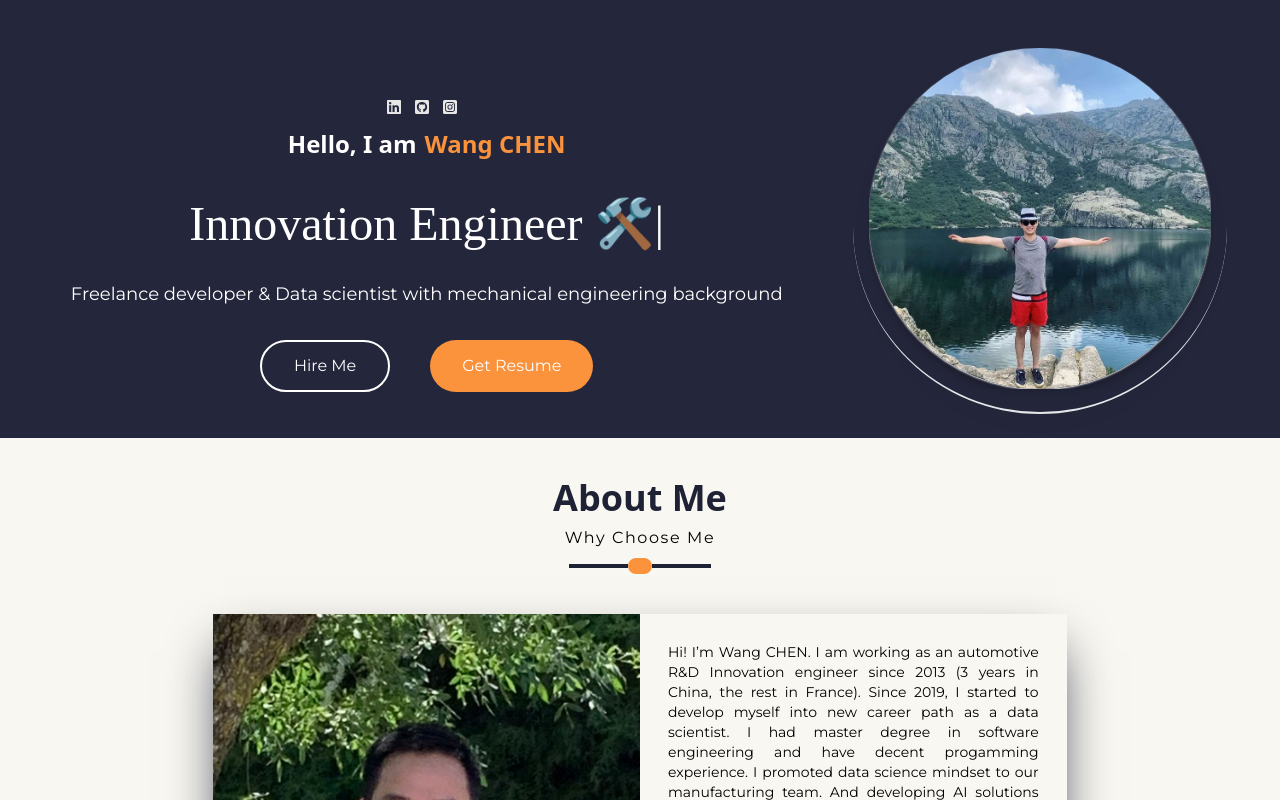
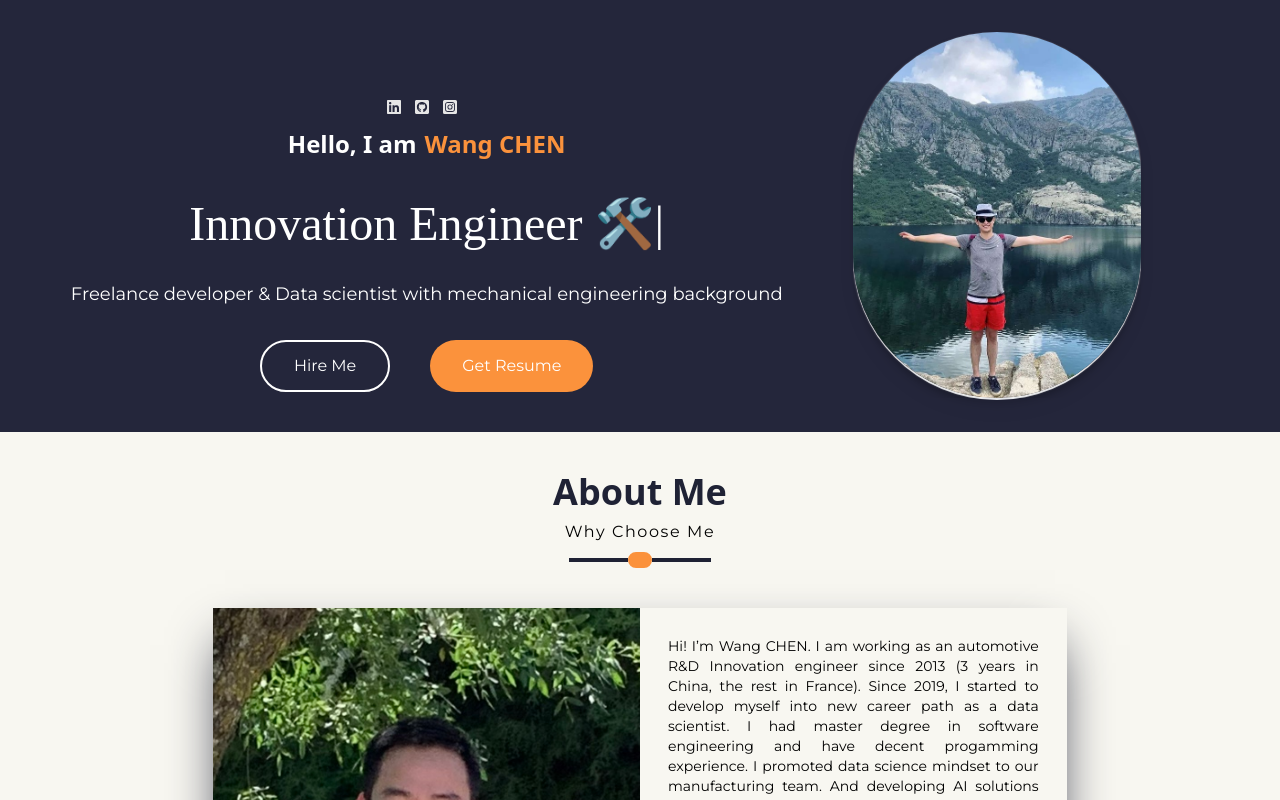
Before and after one commit to WangCHEN9/cwblog, a Next.js app: page / in a window 1280 px wide. Shown: the top 800 px of the page. Built offline with nearby package versions, Linux system fonts and the light colour scheme; no server answers.

Commit message:
update profile image

```diff
--- a/PortfolioContainer/Home/Profile.tsx
+++ b/PortfolioContainer/Home/Profile.tsx
@@ -50,18 +50,19 @@ function Intro() {
 
 function Profile() {
   return (
-    <div className="grid grid-cols-3 grid-rows-1 pb-4 bg-[#24263b]">
+    <div className="grid grid-cols-3 grid-rows-1 pb-6 bg-[#24263b]">
       <div className="col-span-3 md:col-span-2 pt-10 pb-4">
         <Intro />
       </div>
-      <div className="box-content rounded-full border-b-2 p-4 drop-shadow-lg w-4/5 invisible md:visible mb-2 mt-8">
-        <Image
-          alt={'Hero Image'}
-          height={400}
-          width={400}
-          className="align-middle drop-shadow-lg  rounded-full shadow-sm shadow-white object-cover relative"
-          src="/wangchen.jpg"
-        />
+      <div className="box-content rounded-full border-b-2 p-4 drop-shadow-lg w-3/5 invisible md:visible mb-2 mt-8">
+        <div className="">
+          <Image
+            alt={'Hero Image'}
+            className="drop-shadow-lg  rounded-full shadow-sm shadow-white object-cover relative"
+            src="/wangchen.jpg"
+            layout="fill"
+          />
+        </div>
       </div>
     </div>
   );
```
